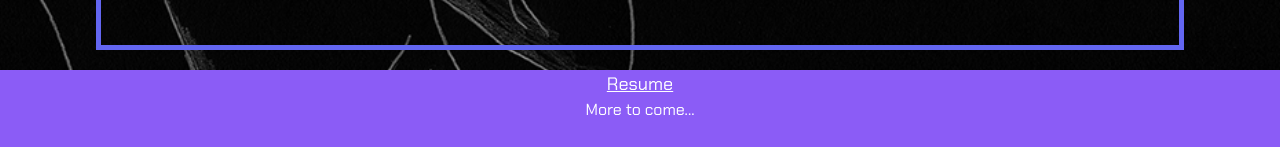
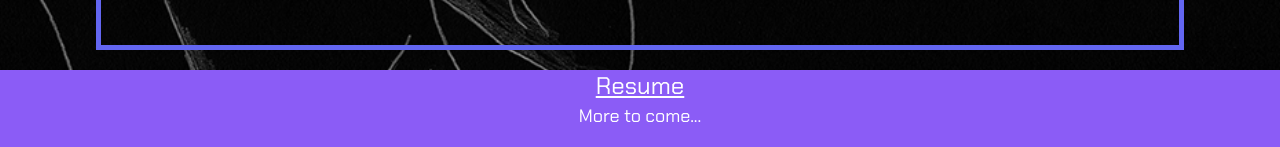
Before and after one commit to ejiro-codes/portfolio-site, a React (Vite) app: page / in a window 1280 px wide. Shown: the part 8694-8841 px from the top of the page. Built offline with nearby package versions, Linux system fonts and the light colour scheme.

Commit message:
more UI adjustments for different screens

```diff
--- a/src/App.jsx
+++ b/src/App.jsx
@@ -32,7 +32,7 @@ function App() {
   return (
     <>
       <Navbar />
-      <div className=" font-['Chakra Petch'] shadow-lg shadow-indigo-500/50 rounded-lg bg-gradient-to-r from-purple-500 to-indigo-500 w-screen h-full">
+      <div className=" font-['Chakra Petch'] shadow-lg shadow-indigo-500/50 rounded-lg bg-gradient-to-r from-purple-500 to-indigo-500 w-full h-full">
         <div className="justify-end text-right pt-60 pr-20 mr-10">
           <h1 className="lg:text-7xl md:text-5xl sm:text-4xl xs:text-2xl font-black text-zinc-100 ">
             <ReactTyped strings={["HELLO AND WELCOME!"]} typeSpeed={120} loop />
@@ -95,7 +95,7 @@ function App() {
       </div>
 
       {/* Skills Section */}
-      <div className="container mt-20 xs:mx-12 lg:mx-0 md:mx-12">
+      <div className="container mt-20 xs:mx-12 lg:ml-24 xl:mx-0 md:mx-12 lg:w-4/5 xl:w-full">
         <h1
           id="skills"
           className="text-center text-4xl font-bold md:pb-10 xs:pb-2 underline"
--- a/src/components/Footer.jsx
+++ b/src/components/Footer.jsx
@@ -3,16 +3,16 @@ import resume from "../../public/Ejiros_Resume.pdf";
 
 function Footer() {
   return (
-    <div className="bottom-0 w-screen bg-violet-500 h-20">
+    <div className="bottom-0 w-full bg-violet-500 h-20">
       <div className="text-center" style={{ borderRadius: "30px" }}>
         <a
-          className="text-lg text-center underline"
+          className="text-2xl text-center underline"
           href={resume}
           target="_blank"
         >
           Resume
         </a>
-        <p>More to come...</p>
+        <p className="text-lg">More to come...</p>
       </div>
     </div>
   );
```
